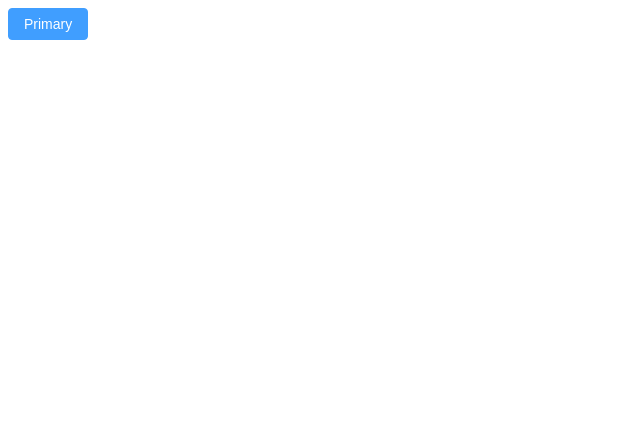
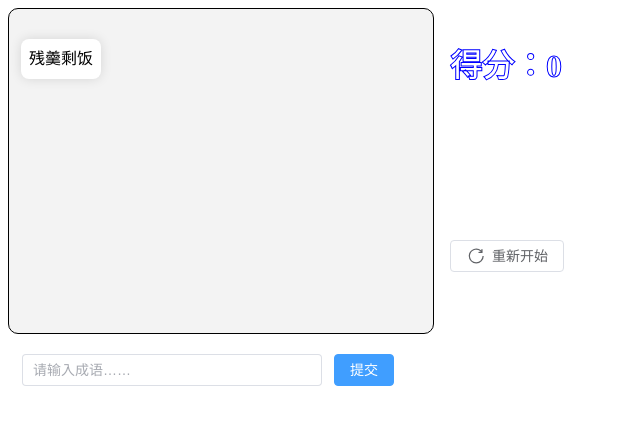
Before and after one commit to happy-le/vue-template-project, a Vue app: page / in a window 1280 px wide. Shown: the top 424 px of the page, without its empty margins (0-640 px from the left). Built offline with nearby package versions, Linux system fonts and the light colour scheme.

Commit message:
feat:成语接龙初版

```diff
--- a/package.json
+++ b/package.json
@@ -4,7 +4,7 @@
   "private": true,
   "type": "module",
   "scripts": {
-    "dev": "vite",
+    "dev": "vite --host 0.0.0.0",
     "build": "vite build",
     "preview": "vite preview",
     "lint": "eslint . --ext .vue,.js,.jsx,.cjs,.mjs --fix --ignore-path .gitignore",
--- a/src/main.js
+++ b/src/main.js
@@ -1,10 +1,14 @@
 import { createApp } from 'vue'
 import ElementPlus from 'element-plus'
 import 'element-plus/dist/index.css'
+import * as ElementPlusIconsVue from '@element-plus/icons-vue'
 import App from './App.vue'
 import router from './router'
 
 const app = createApp(App)
+for (const [key, component] of Object.entries(ElementPlusIconsVue)) {
+  app.component(key, component)
+}
 
 app.use(ElementPlus)
 app.use(router)
--- a/src/views/StudyTool/StudyTool.vue
+++ b/src/views/StudyTool/StudyTool.vue
@@ -1,13 +1,257 @@
+<template>
+  <div class="word_List_content" ref="wordList">
+    <template v-for="(item, index) in inputWordList" :key="index">
+      <br />
+      <div :class="{ user_word: item.type === 1, robot_word: item.type === 2 }">
+        {{ item.word }}
+      </div>
+      <br />
+    </template>
+  </div>
+
+  <div class="sorce_content">得分：{{ sorce }}</div>
+
+  <el-button @click="resetGame" class="reset_button">
+    <el-icon :size="20">
+      <RefreshRight />
+    </el-icon>
+    <span style="vertical-align: middle"> 重新开始 </span>
+  </el-button>
+
+  <div class="user_input">
+    <el-input
+      v-model="wordInput"
+      :disabled="gameFinish"
+      @keyup.enter="userSubmit"
+      placeholder="请输入成语……"
+    />
+    <el-button :disabled="gameFinish" type="primary" @click="userSubmit">提交</el-button>
+  </div>
+</template>
+
 <script>
+import { wordArr } from './data'
 export default {
   data() {
-    return {}
+    return {
+      gameFinish: false,
+      sorce: 0,
+
+      inputWordList: [],
+      wordInput: ''
+      // inputWordList: [
+      //   { type: 1, word: '出山泉水' },
+      //   { type: 2, word: '出山泉水' },
+      //   { type: 1, word: '水淹七军' },
+      //   { type: 2, word: '军临城下' }
+      // ],
+      // wordInput: '下不为例'
+    }
+  },
+
+  mounted() {
+    this.resetGame()
+  },
+
+  methods: {
+    userSubmit() {
+      if (!this.judgeWord(this.wordInput).code) {
+        this.$message({ type: 'warning', message: '输入的不是成语！' })
+        return
+      }
+
+      // 第一次
+      if (this.inputWordList.length === 0) {
+        this.inputWordList.push({ type: 1, word: this.wordInput })
+        this.wordInput = ''
+
+        const { code, message, data } = this.generateWord()
+        if (code) {
+          this.inputWordList.push({ type: 2, word: data })
+          this.sorce++
+        } else {
+          this.$message({ type: 'warning', message })
+          this.finishGame()
+        }
+        return
+      }
+
+      // 第n次
+      // 是否已使用
+      if (!this.judgeUsed(this.wordInput).code) {
+        this.$message({ type: 'warning', message: this.judgeUsed(this.wordInput).message })
+        return
+      }
+
+      // 是否首尾相接
+      if (!this.judegConformToRules(this.wordInput).code) {
+        this.$message({
+          type: 'warning',
+          message: this.judegConformToRules(this.wordInput).message
+        })
+        return
+      }
+
+      // 添加成语
+      this.inputWordList.push({ type: 1, word: this.wordInput })
+      this.wordInput = ''
+      this.sorce++
+      const { code, message, data } = this.generateWord()
+      if (code) {
+        this.inputWordList.push({ type: 2, word: data })
+      } else {
+        this.$message({ type: 'warning', message })
+        this.finishGame()
+      }
+
+      // console.log("")
+      this.$nextTick(() => {
+        this.$refs.wordList.scrollTop = 99999
+      })
+    },
+
+    // 判断输入的是否是成语
+    judgeWord(word) {
+      if (wordArr.includes(word)) {
+        return { code: 1, message: 'success' }
+      } else {
+        return { code: 0, message: '输入的信息不是成语！' }
+      }
+    },
+
+    // 判断成语是否已使用
+    judgeUsed(word) {
+      const inputWord = this.inputWordList.map((i) => i.word)
+      if (!inputWord.includes(word)) {
+        return { code: 1, message: 'success' }
+      } else {
+        return { code: 0, message: '输入的成语已使用过！' }
+      }
+    },
+
+    // 判断输入的成语是否符合规则【首尾相接】
+    judegConformToRules(word) {
+      var lastWord = this.inputWordList[this.inputWordList.length - 1].word
+      if (word[0] === lastWord[lastWord.length - 1]) {
+        return { code: 1, message: 'success' }
+      } else {
+        return { code: 0, message: '输入的成语不符合首尾相接！' }
+      }
+    },
+
+    // 生成成语
+    generateWord() {
+      const lastWord = this.inputWordList[this.inputWordList.length - 1].word
+      const lastWordCharacter = lastWord[lastWord.length - 1]
+
+      const applyWordArr = wordArr.filter((i) => i[0] === lastWordCharacter)
+      if (applyWordArr.length <= 0) {
+        return { code: 0, message: '不存在符合规则的成语了！' }
+      }
+
+      let tempWord = ''
+      for (const item of applyWordArr) {
+        if (this.judgeUsed(item).code === 1) {
+          tempWord = item
+          break
+        }
+      }
+
+      if (tempWord) {
+        return { code: 1, message: 'success', data: tempWord }
+      } else {
+        return { code: 0, message: '不存在符合规则的成语了！' }
+      }
+    },
+
+    // 结束游戏
+    finishGame() {
+      this.gameFinish = true
+      this.$msgbox
+        .confirm(`您的得分为${this.sorce}`, '胜利✌️', {
+          confirmButtonText: '重新开始',
+          cancelButtonText: '取消',
+          type: 'success',
+          center: true
+        })
+        .then(() => {
+          this.resetGame()
+        })
+    },
+
+    resetGame() {
+      this.gameFinish = false
+      this.sorce = 0
+      this.inputWordList = [
+        {
+          type: 2,
+          word: wordArr[Math.ceil(Math.random() * wordArr.length)]
+        }
+      ]
+      this.wordInput = ''
+    }
   }
 }
 </script>
 
-<template>
-  <el-button type="primary">Primary</el-button>
-</template>
+<style scoped>
+.word_List_content {
+  width: 400px;
+  height: 300px;
+  padding: 12px;
+  border: 1px #000000 solid;
+  border-radius: 10px;
+  background-color: #f3f3f3;
 
-<style scoped></style>
+  overflow: auto;
+
+  .user_word,
+  .robot_word {
+    padding: 10px 8px;
+    line-height: 20px;
+    border-radius: 8px;
+    display: inline-block;
+    box-shadow: var(--el-box-shadow-light);
+  }
+
+  .user_word {
+    background-color: #a9ea7a;
+    text-align: right;
+    float: right;
+  }
+
+  .robot_word {
+    background-color: #ffffff;
+  }
+}
+
+.sorce_content {
+  position: absolute;
+  top: 40px;
+  left: 450px;
+  font-family: '华文彩云'; /*设置字体*/
+  font-size: 32px; /*设置字体大小*/
+  font-weight: bolder; /*设置字体粗细*/
+  -webkit-text-stroke: 1px #0000ff; /*文字描边*/
+  -webkit-text-fill-color: transparent; /*设置文字的填充颜色*/
+}
+
+.reset_button {
+  position: absolute;
+  left: 450px;
+  top: 240px;
+}
+
+.user_input {
+  width: 400px;
+  margin-top: 20px;
+  display: flex;
+  align-items: center;
+  justify-content: center;
+
+  .el-input {
+    width: 300px;
+    margin-right: 12px;
+  }
+}
+</style>
```
